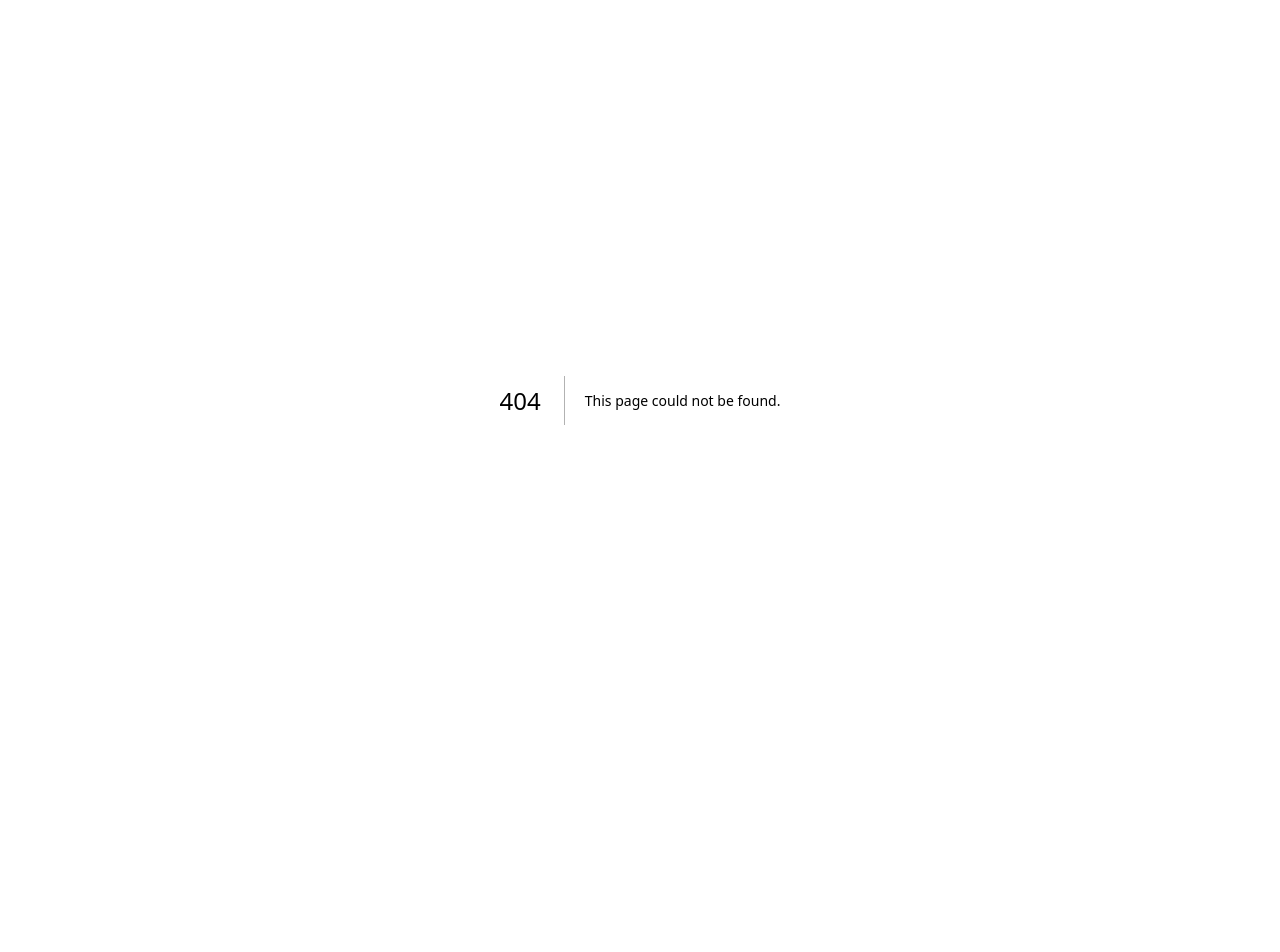
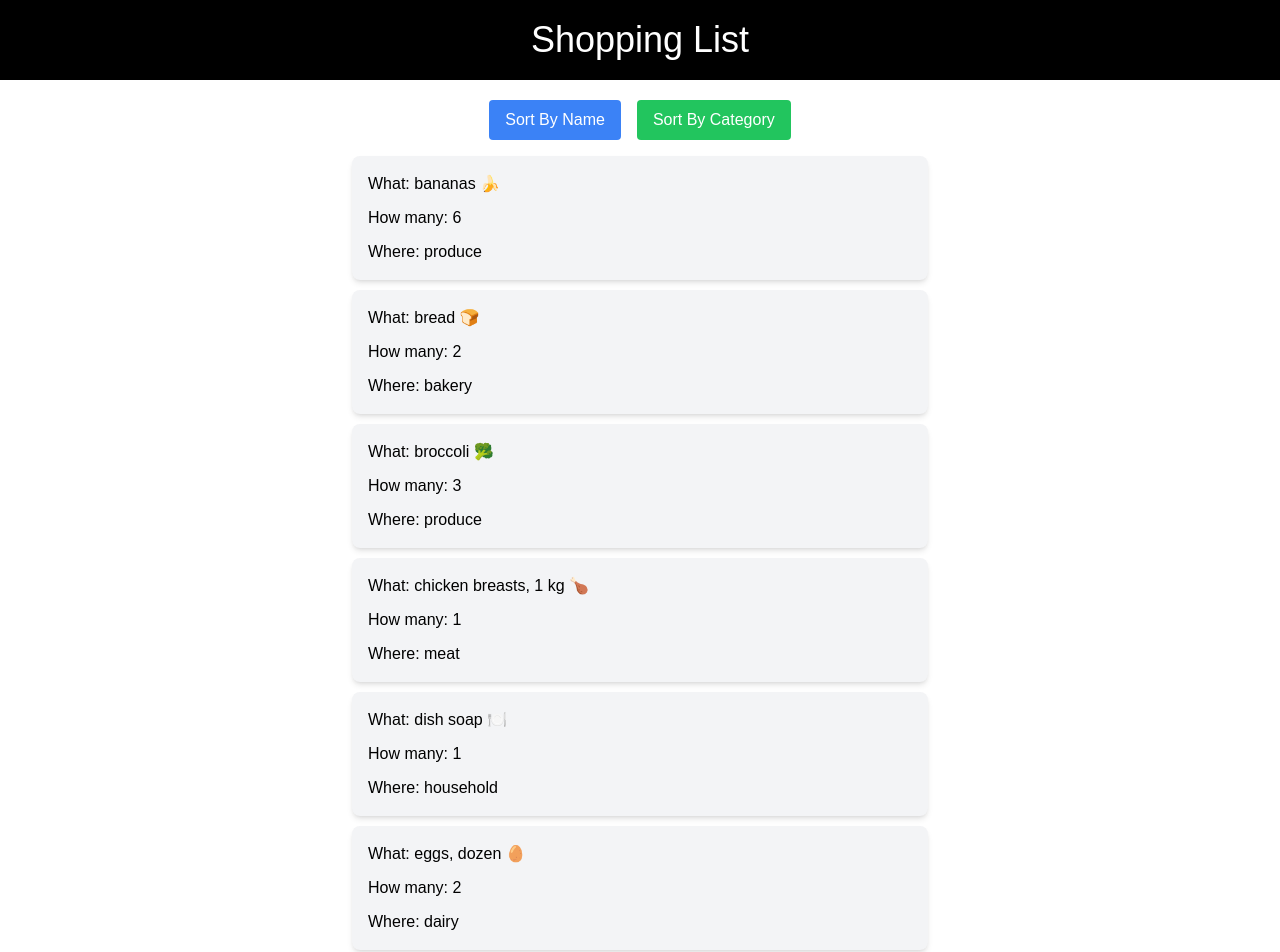
Before and after one commit to Skylerf1405/cprg306-assignments, a Next.js app: page /week-6 in a window 1280 px wide. Before the commit this address had no page. Shown: the top 952 px of the page. Before the commit the page ends 800 px from the top, so only its background shows below. Built offline with nearby package versions, Linux system fonts and the light colour scheme.

Commit message:
week 6 assignment complete

```diff
--- a/app/page.js
+++ b/app/page.js
@@ -11,6 +11,7 @@ export default function Home() {
       <li><Link href="./week-3/" className={linkStyles}>Week-3</Link></li>
       <li><Link href="./week-4/" className={linkStyles}>Week-4</Link></li>
       <li><Link href="./week-5/" className={linkStyles}>Week-5</Link></li>
+      <li><Link href="./week-6/" className={linkStyles}>Week-6</Link></li>
 
     </main>
   );
--- /dev/null
+++ b/app/week-6/item-list.js
@@ -0,0 +1,42 @@
+"use client";
+import React, { useState } from "react";
+
+import itemsData from "./items.json";
+
+export default function ItemList() {
+    const [items, setItems] = useState(itemsData);
+    const [sortBy, setSortBy] = useState("name");
+
+
+    const handleSortByName = () => setSortBy("name");
+    const handleSortByCategory = () => setSortBy("category");
+
+
+    const sortedItems = [...items].sort((a, b) => {
+        if (sortBy === "name") {
+            return a.name.localeCompare(b.name);
+        } else if (sortBy === "category") {
+            return a.category.localeCompare(b.category);
+        }
+        return 0;
+    });
+
+    return (
+      <main className="p-5 bg-white flex flex-col items-center">
+      <div className="mb-4 flex space-x-4">
+        <button className="px-4 py-2 bg-blue-500 text-white rounded hover:bg-blue-600" onClick={handleSortByName}>Sort By Name</button>
+        <button className="px-4 py-2 bg-green-500 text-white rounded hover:bg-green-600" onClick={handleSortByCategory}>Sort By Category</button>
+      </div>
+
+      <ul className="list-none p-0 max-w-xl w-full">
+        {sortedItems.map((item, index) => (
+        <li key={index} className="bg-gray-100 p-4 rounded-lg shadow-md mb-2.5">
+          <div className="mb-2.5 text-black">What: {item.name}</div>
+          <div className="mb-2.5 text-black">How many: {item.quantity}</div>
+          <div className="text-black">Where: {item.category}</div>
+        </li>
+        ))}
+      </ul>
+      </main>
+    );
+}
--- /dev/null
+++ b/app/week-6/items.js
@@ -0,0 +1,19 @@
+
+
+export default function Items() {
+    let items = {
+            name: "Skyler",
+            quantity: 1,
+            category: "Food",
+        }
+
+    return (
+        <main>
+            <div>
+                <li>{items.name}</li>
+                <li>{items.quantity}</li>
+                <li>{items.category}</li>
+            </div>
+        </main>
+    );
+}
--- /dev/null
+++ b/app/week-6/items.json
@@ -0,0 +1,62 @@
+[
+  {
+    "name": "milk, 4 L 🥛",
+    "quantity": 1,
+    "category": "dairy"
+  },
+  {
+    "name": "bread 🍞",
+    "quantity": 2,
+    "category": "bakery"
+  },
+  {
+    "name": "eggs, dozen 🥚",
+    "quantity": 2,
+    "category": "dairy"
+  },
+  {
+    "name": "bananas 🍌",
+    "quantity": 6,
+    "category": "produce"
+  },
+  {
+    "name": "broccoli 🥦",
+    "quantity": 3,
+    "category": "produce"
+  },
+  {
+    "name": "chicken breasts, 1 kg 🍗",
+    "quantity": 1,
+    "category": "meat"
+  },
+  {
+    "name": "pasta sauce 🍝",
+    "quantity": 3,
+    "category": "canned goods"
+  },
+  {
+    "name": "spaghetti, 454 g 🍝",
+    "quantity": 2,
+    "category": "dry goods"
+  },
+  {
+    "name": "toilet paper, 12 pack 🧻",
+    "quantity": 1,
+    "category": "household"
+  },
+  {
+    "name": "paper towels, 6 pack",
+    "quantity": 1,
+    "category": "household"
+  },
+  {
+    "name": "dish soap 🍽️",
+    "quantity": 1,
+    "category": "household"
+  },
+  {
+    "name": "hand soap 🧼",
+    "quantity": 4,
+    "category": "household"
+  }
+]
--- /dev/null
+++ b/app/week-6/page.js
@@ -0,0 +1,14 @@
+import ItemList from "./item-list";
+
+
+export default function Page() {
+    return (
+        <main>
+            <h1 className="text-4xl p-5 text-white bg-black flex justify-center">
+                Shopping List
+            </h1>
+            <ItemList />
+        </main>
+    );
+
+}
```
